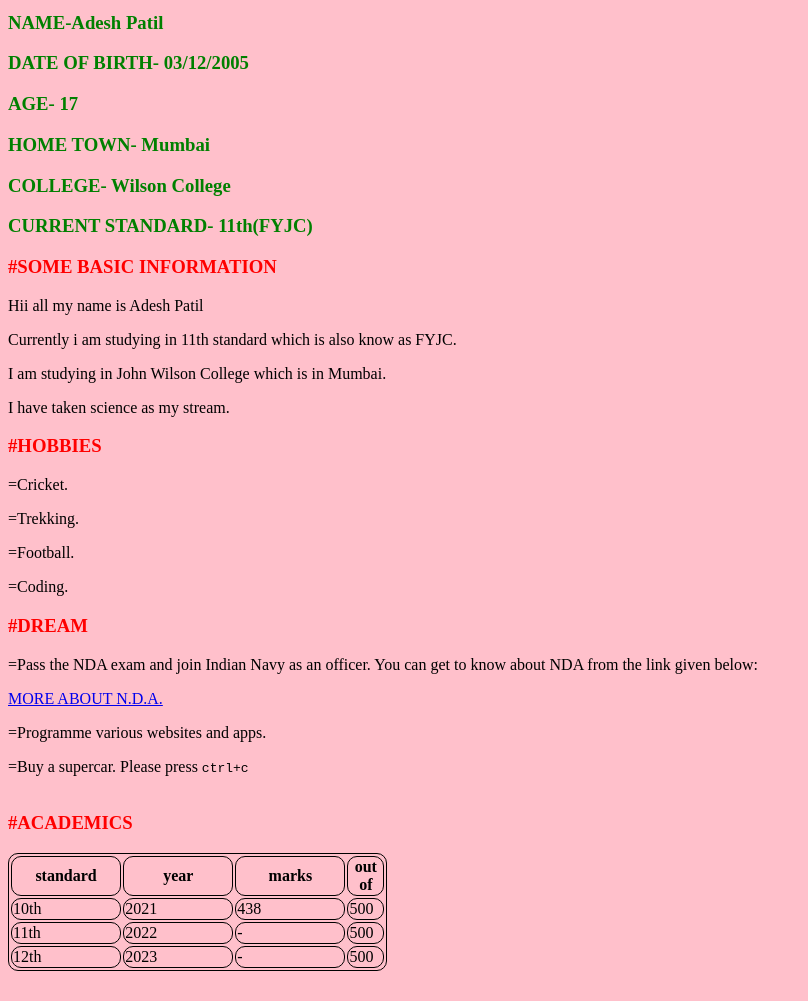
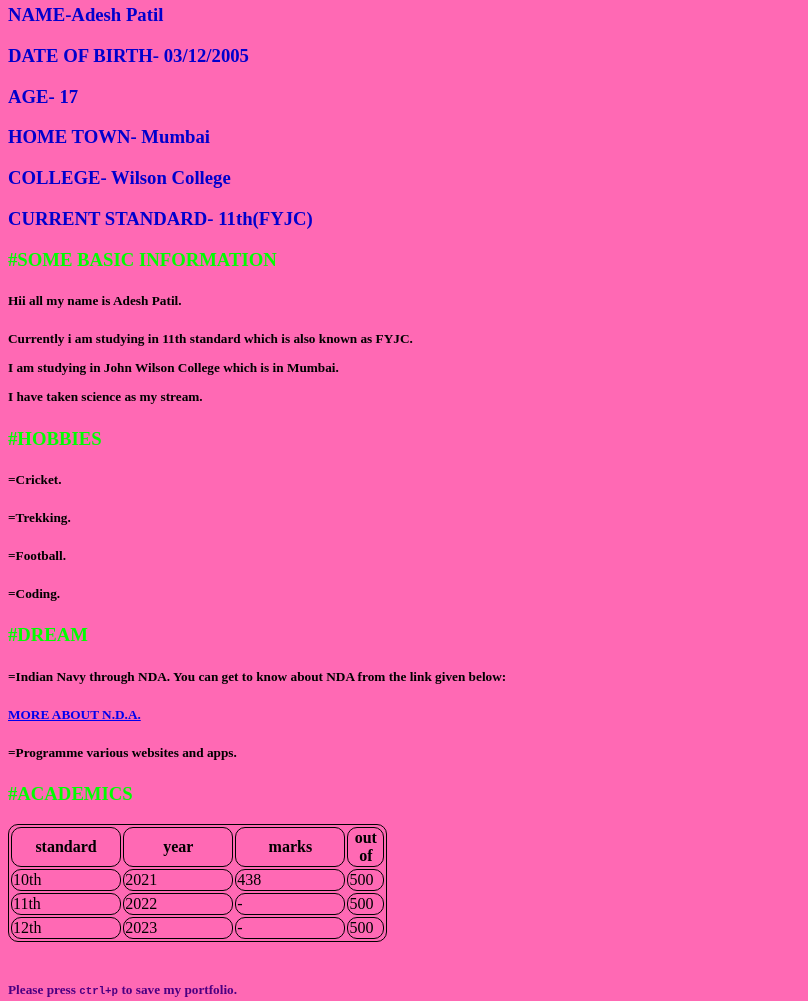
Before and after one commit to adeshpatil01/adeshpatil01, a plain HTML site: page index.html in a window 1280 px wide. Shown: the part 416-1417 px from the top of the page, without its empty margins (0-808 px from the left). Before the commit the page ends 1395 px from the top, so only its background shows below. Drawn offline with Linux system fonts and the light colour scheme.

Commit message:
some changes made

```diff
--- a/index.html
+++ b/index.html
@@ -7,46 +7,41 @@
    border-radius:10px ;
    }
    </style>
-   <marquee behavior="SCROLL" direction="right"> <p style="color:Red"> NEW ---- NEW----NEW----NEW----NEW ---- NEW----NEW----NEW----NEW ---- NEW----NEW----NEW----NEW----NEW ---- NEW----NEW----NEW----NEW ---- NEW----NEW----NEW----NEW ---- NEW----NEW----NEW----NEW----NEW ---- NEW----NEW----NEW----NEW ---- NEW----NEW----NEW----NEW ---- NEW----NEW----NEW----NEW</marquee>
+  <h5> <marquee behavior="SCROLL" direction="right"> <p style="color:crimson"> WELCOME ---- WELCOME----WELCOME----WELCOME----WELCOME ---- WELCOME----WELCOME----WELCOME----WELCOME ---- WELCOME----WELCOME----WELCOME----WELCOME----WELCOME ---- WELCOME----WELCOME----WELCOME----WELCOME ---- WELCOME----WELCOME----WELCOME----WELCOME ---- WELCOME----WELCOME----WELCOME----WELCOME----WELCOME ---- WELCOME----WELCOME----WELCOME----WELCOME ---- WELCOME----WELCOME----WELCOME----WELCOME ---- WELCOME----WELCOME----WELCOME----WELCOME</marquee></h5>
   <title>ADESH PATIL</title>
-  <body style="background-color:pink">
+  <body style="background-color: hotpink">
 
-  <h1>   <p style="color:blue"> *ADESH PATIL*</h1>
 
-  <img src="Adesh.jpg" alt="PHOTO" width=200 height=250>
+  <h1 style="text-align:center">   <p style="color:goldenrod" > *ADESH PATIL*</h1>
 
-  <h3> <p style="color: green"> NAME-Adesh Patil </h3>
-  <h3> <p style="color:green"> DATE OF BIRTH- 03/12/2005 </h3>
-  <h3> <p style="color:green"> AGE- 17 </h3>
-  <h3> <p style="color:green"> HOME TOWN- Mumbai </h3>
-  <h3> <p style="color:green"> COLLEGE- Wilson College</h3>
-  <h3> <p style="color:green"> CURRENT STANDARD- 11th(FYJC)</h3>
+  <img  src="Adesh.jpg" alt="PHOTO" width=200 height=250 >
+
+  <h3> <p style="color: mediumblue"> NAME-Adesh Patil </h3>
+  <h3> <p style="color:mediumblue"> DATE OF BIRTH- 03/12/2005 </h3>
+  <h3> <p style="color:mediumblue"> AGE- 17 </h3>
+  <h3> <p style="color:mediumblue"> HOME TOWN- Mumbai </h3>
+  <h3> <p style="color:mediumblue"> COLLEGE- Wilson College</h3>
+  <h3> <p style="color:mediumblue"> CURRENT STANDARD- 11th(FYJC)</h3>
   <p style="color:blue">
    </p>
 </body>
 
-<h3><p style="color:red"> #SOME BASIC INFORMATION</h3>
-<p> Hii all my name is Adesh Patil</p>
-<p> Currently i am studying in 11th standard which is also know as FYJC.</p>
+<h3><p style="color:lime"> #SOME BASIC INFORMATION</h3>
+<h5><p> Hii all my name is Adesh Patil.</p> </h5>
+<h5><p> Currently i am studying in 11th standard which is also known as FYJC.</p>
 <p> I am studying in John Wilson College which is in Mumbai. </p>
 <p>  I have taken science as my stream.
 </p>
-<h3> <p style="color:red">#HOBBIES</h3>
-<p> =Cricket.
-<p> =Trekking.
-<p> =Football.
-<p> =Coding.
-<h3> <p style="color:red">#DREAM</h3>
-<p> =Pass the NDA exam and join Indian Navy as an officer. You can get to know about NDA from the link given below:
-<p> <a href= "https://www.upsc.gov.in" > MORE ABOUT N.D.A. </a>
-<p> =Programme various websites and apps.
-<p> =Buy a supercar.
-
-
-Please press <kbd>ctrl+c</kbd>
-<br>
-<br>
-<h3> <p style="color:red"> #ACADEMICS</h3>
+<h3> <p style="color:lime">#HOBBIES</h3>
+<h5><p> =Cricket.</h5>
+<h5><p> =Trekking. </h5>
+<h5><p> =Football.</h5>
+<h5><p> =Coding.</h5>
+<h3> <p style="color:lime">#DREAM</h3>
+<h5><p> =Indian Navy through NDA. You can get to know about NDA from the link given below:</h5>
+<h5><p> <a href= "https://www.upsc.gov.in" > MORE ABOUT N.D.A. </a></h5>
+<h5><p> =Programme various websites and apps. </h5>
+<h3> <p style="color:lime"> #ACADEMICS</h3>
 <table
 
   <tr>
@@ -76,6 +71,9 @@ Please press <kbd>ctrl+c</kbd>
 
 
 </table>
+
+<br>
+<h5 style="color:indigo">Please press <kbd> ctrl+p</kbd> to save my portfolio.</h5>
 </head>
 
 </html>
```
Also changed, not shown: 32865b27ddd8e7803dfa7f8bd242bce6.jpg (added).
